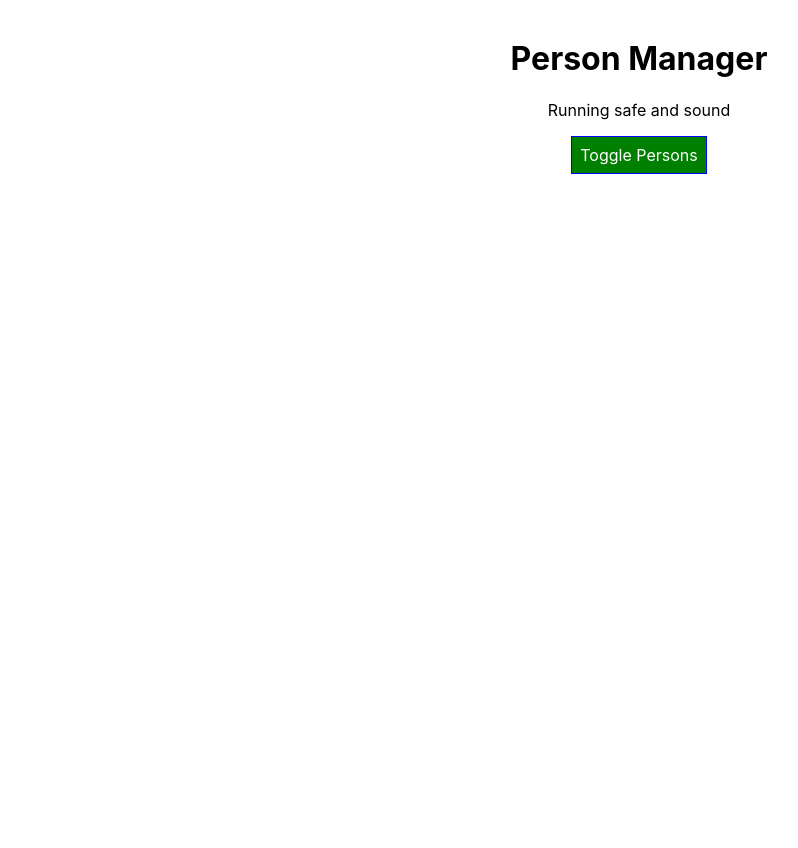
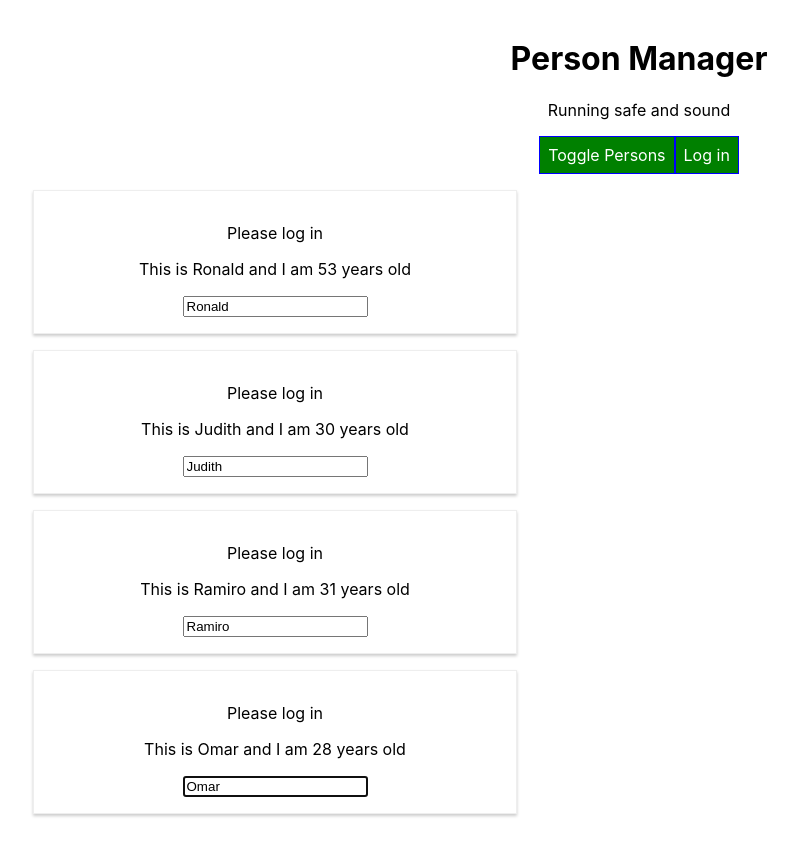
Before and after one commit to beracho/react-course, a React app: page / in a window 1280 px wide. Both pictures are taken after a click on the button "Toggle Persons". Shown: the whole page, without its empty margins (1-799 px from the left). Before the commit the page ends 800 px from the top, so only its background shows below. Built offline with nearby package versions, Linux system fonts and the light colour scheme.

Commit message:
PropTypes and References

```diff
--- a/package.json
+++ b/package.json
@@ -44,6 +44,7 @@
     "postcss-normalize": "8.0.1",
     "postcss-preset-env": "6.7.0",
     "postcss-safe-parser": "4.0.1",
+    "prop-types": "^15.7.2",
     "radium": "^0.26.0",
     "react": "^16.13.1",
     "react-app-polyfill": "^1.0.6",
--- a/src/components/Cockpit/Cockpit.js
+++ b/src/components/Cockpit/Cockpit.js
@@ -1,12 +1,14 @@
-import React, { useEffect } from 'react';
+import React, { useEffect, useRef } from 'react';
 import Classes from './Cockpit.css'
 
 const Cockpit = (props) => {
+  const toggleBtnRef = useRef(null);
   useEffect(() => {
     console.log('[Cockpit.js] useEffect');
     // const timer = setTimeout(() => {
     //   alert('Saved data to cloud!')
     // }, 1000)
+    toggleBtnRef.current.click();
     return () => {
       // clearTimeout(timer);
       console.log('[Cockpit.js] cleanup work in useEffect');
@@ -25,9 +27,10 @@
     <div className={Classes.cockpit}>
       <h1>{props.tittle}</h1>
       <p>Running safe and sound</p>
-      <button className={btnClass} onClick={props.clicked}>
+      <button ref={toggleBtnRef} className={btnClass} onClick={props.clicked}>
         Toggle Persons
       </button>
+      <button onClick={props.login}>Log in</button>
     </div>
   );
 }
--- a/src/components/Ongoing/Ongoing.js
+++ b/src/components/Ongoing/Ongoing.js
@@ -12,7 +12,8 @@
       { name: 'Omar', age: 28 },
     ],
     hidden: false,
-    changeCounter: 0
+    changeCounter: 0,
+    authenticated: false
   }
 
   nameChangeHandler = personIndex => event => {
@@ -32,13 +33,21 @@
       hidden: isHidden
     })
   }
+
+  loginHandler = () => {
+    console.log("logging in");
+    this.setState({ authenticated: true });
+  }
+
   render() {
     let persons = null;
     if (!this.state.hidden) {
       persons = (
         <Persons
           persons={this.state.persons}
-          changed={this.nameChangeHandler} />
+          changed={this.nameChangeHandler}
+          isAuthenticated={this.state.authenticated}
+        />
       )
     }
 
@@ -48,7 +57,9 @@
           tittle={this.props.appTittle}
           showPersons={this.state.showPersons}
           // persons={this.state.persons}
-          clicked={this.togglePersonsHandler} />
+          clicked={this.togglePersonsHandler}
+          login={this.loginHandler}
+        />
         {persons}
       </div>
     )
--- a/src/components/Ongoing/Persons/Person/Person.js
+++ b/src/components/Ongoing/Persons/Person/Person.js
@@ -1,24 +1,47 @@
 import React, { Component } from 'react'
+import PropTypes from 'prop-types';
+
 import classes from './Person.module.css';
 // import Aux from '../../../../hoc/Auxiliar';
 import WithClass from '../../../../hoc/WithClass';
 
 class Person extends Component {
+  constructor(props) {
+    super(props);
+    this.inputElementRef = React.createRef();
+  }
+  componentDidMount() {
+    // this.inputElement.focus;
+    this.inputElementRef.current.focus();
+  }
   render() {
     return (
       // <Aux>
       // <React.Fragment>
       <WithClass classes={classes.Person}>
-      {/* <div className={classes.Person}> */}
+        {this.props.isAuth ? <p>Authenticated</p> : <p>Please log in</p>}
+        {/* <div className={classes.Person}> */}
         <p>This is {this.props.name} and I am {this.props.age} years old</p>
         <p>{this.props.children}</p>
-        <input type="text" onChange={this.props.changed(this.props.index)} value={this.props.name} />
-      {/* </div> */}
-      {/* </Aux> */}
-      {/* </React.Fragment> */}
+        <input
+          type="text"
+          // ref={(inputEl) => { this.inputElement = inputEl }}
+          ref={this.inputElementRef}
+          onChange={this.props.changed(this.props.index)}
+          value={this.props.name}
+        />
+        {/* </div> */}
+        {/* </Aux> */}
+        {/* </React.Fragment> */}
       </WithClass>
     )
   }
 }
 
+Person.propTypes = {
+  changed: PropTypes.func,
+  name: PropTypes.string,
+  age: PropTypes.number
+};
+
 export default Person
--- a/src/components/Ongoing/Persons/Persons.js
+++ b/src/components/Ongoing/Persons/Persons.js
@@ -50,11 +50,13 @@
     return this.props.persons.map((person, index) =>
       <Person
         click={() => this.props.clicked(index)}
+        isAuth={this.props.isAuthenticated}
         name={person.name}
         age={person.age}
         index={index}
         key={index}
-        changed={(event) => this.props.changed(event, index)} />
+        changed={(event) => this.props.changed(event, index)}
+      />
     );
   }
 }
```
Also changed, not shown: 1 other file (tests, documents, lock files or other folders).
